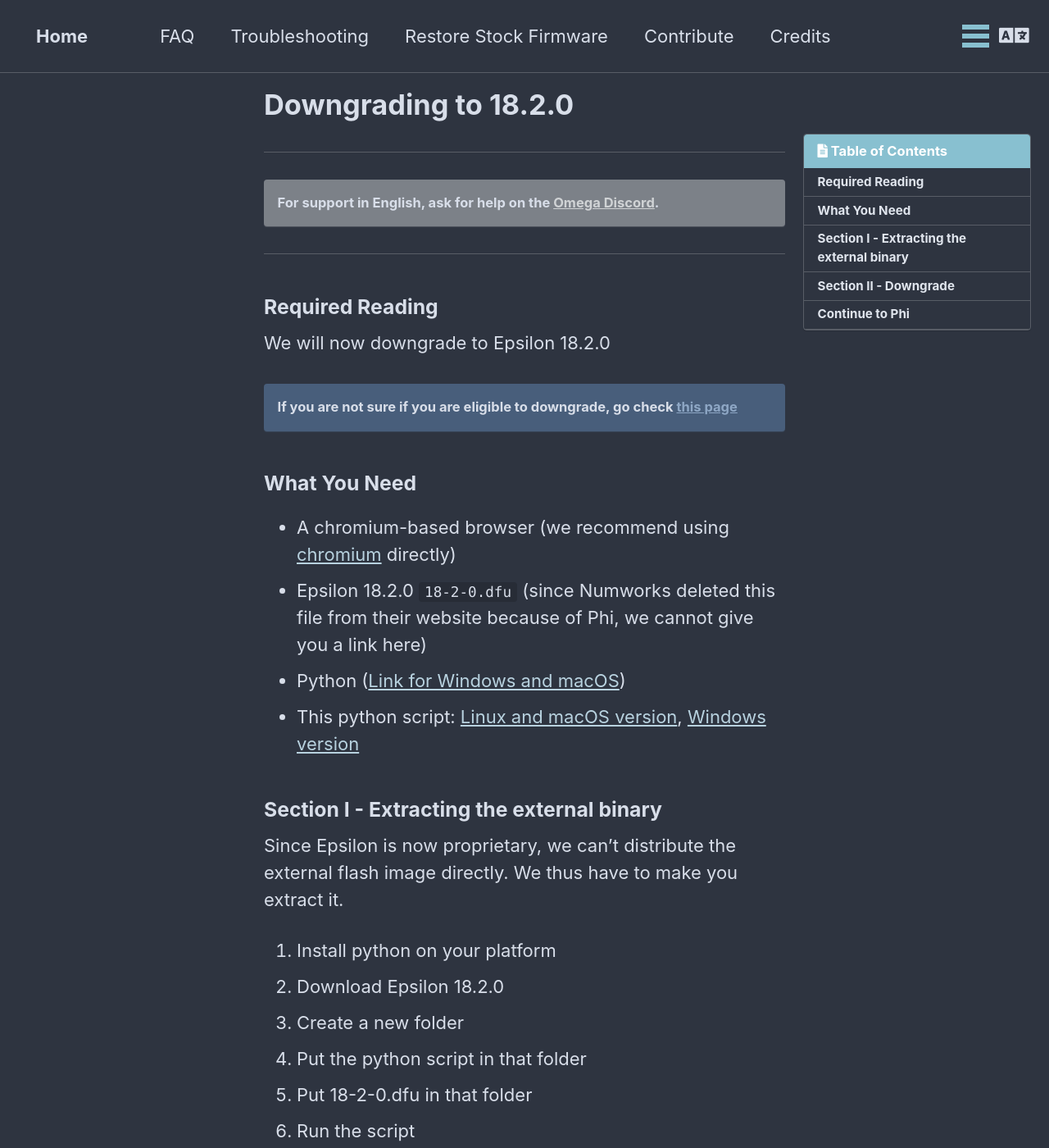
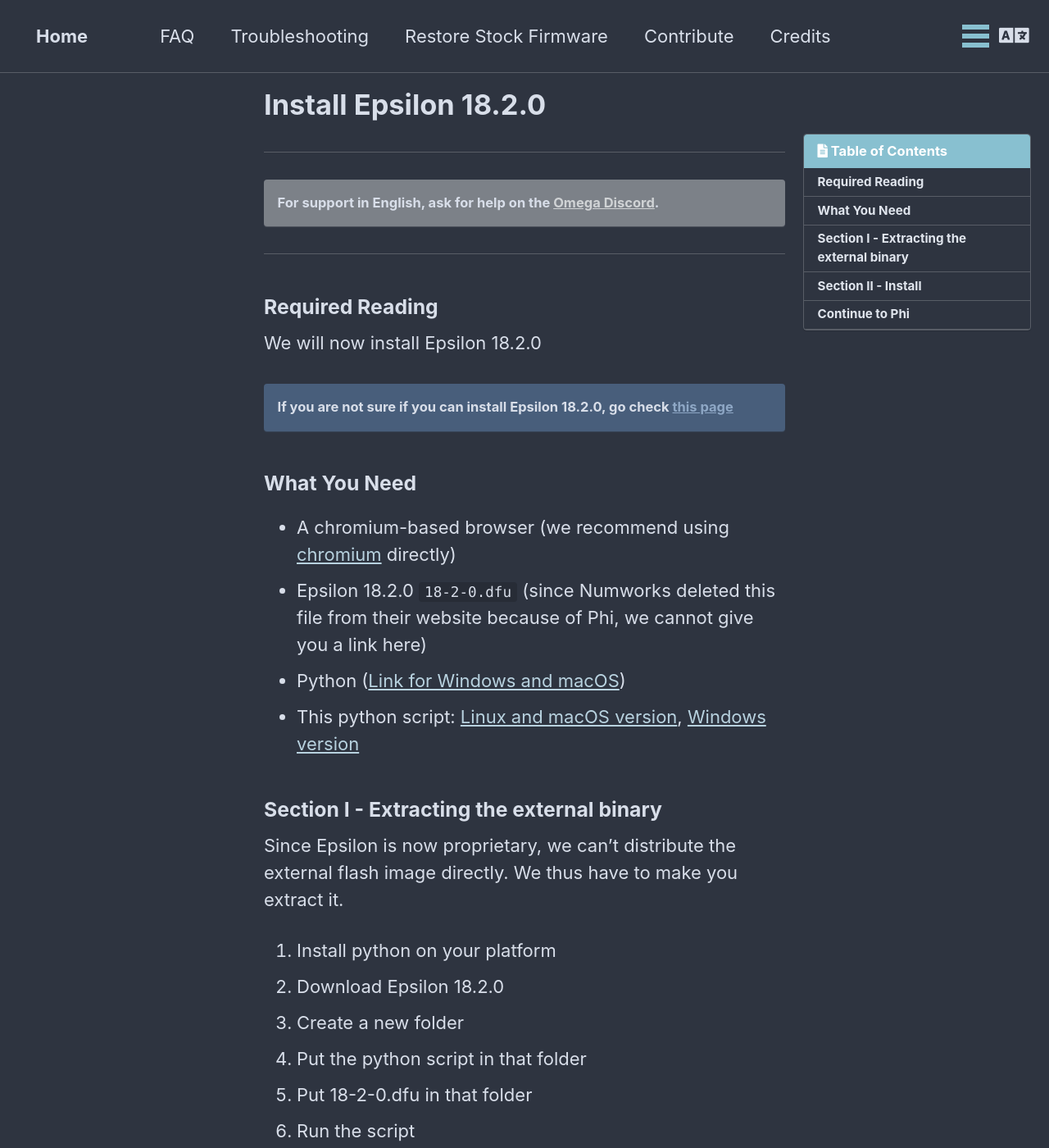
Before and after one commit to Omega-Numworks/Omega-Guide, a Jekyll site: the page built from _pages/en_US/install-epsilon-18-2-0.md, in a window 1280 px wide and 1400 px high. Shown: the whole window at 82% size. Built offline with Jekyll 4.4.1, drawn with Linux system fonts in a browser that asks for light colours; comment, search, counter and statistics services are not loaded; some of the changed text lies outside the part shown.

Commit message:
Update and rename downgrade-18-2-0.md to install-epsilon-18-2-0.md

```diff
--- a/_pages/en_US/downgrade-18-2-0.md
+++ b/_pages/en_US/install-epsilon-18-2-0.md
@@ -1,14 +1,14 @@
 ---
-title: "Downgrading to 18.2.0"
+title: "Install Epsilon 18.2.0"
 ---
 
 {% include toc title="Table of Contents" %}
 
 ### Required Reading
 
-We will now downgrade to Epsilon 18.2.0
+We will now install Epsilon 18.2.0
 
-If you are not sure if you are eligible to downgrade, go check [this page](check-downgrade-eligibility)
+If you are not sure if you can install Epsilon 18.2.0, go check [this page](check-downgrade-eligibility)
 {: .notice--info}
 
 
@@ -33,7 +33,7 @@
 
 You should now have an internal.bin and an external.bin file
 
-### Section II - Downgrade
+### Section II - Install
 
 1. Open [WebDFU](https://ti-planet.github.io/webdfu_numworks/n0110/) in a chromium-based browser
 2. Hold the 6 key on your numworks and press the reset button
```
